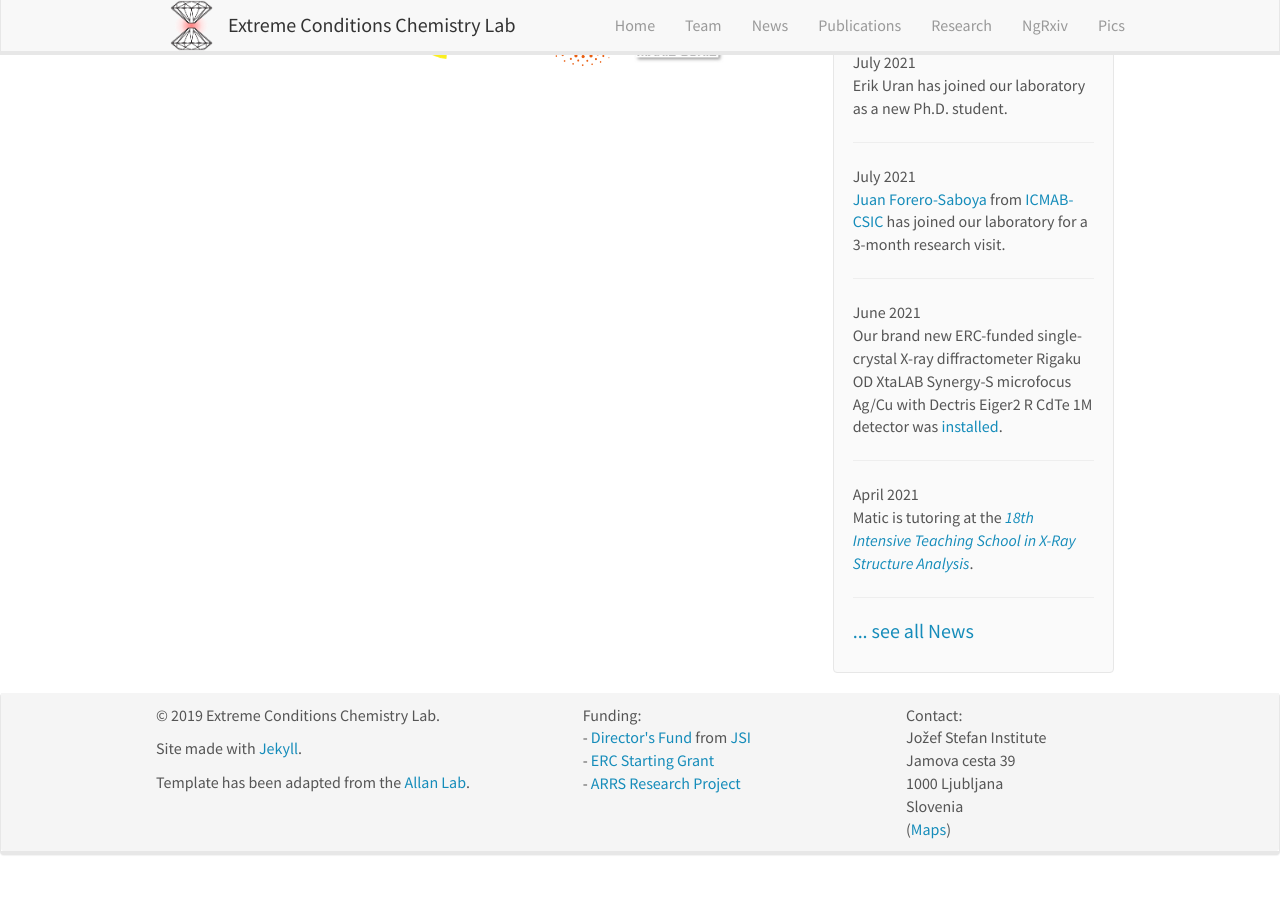
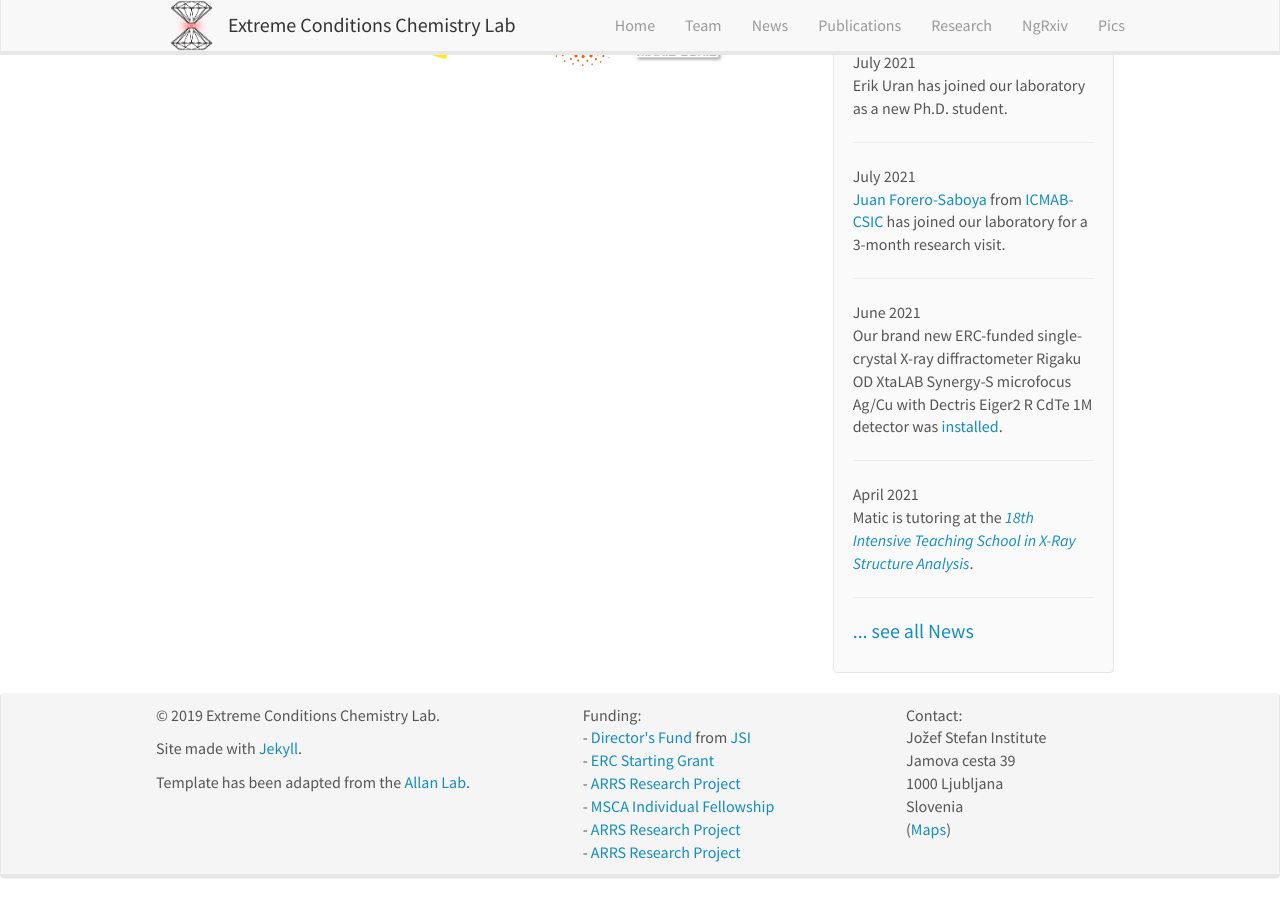
Before and after one commit to eccl-jsi/eccl-jsi.github.io, a Jekyll site: the page built from _pages/home.md, in a window 1280 px wide and 900 px high, scrolled down 856 px. Built offline with Jekyll 4.4.1, drawn with Linux system fonts in a browser that asks for light colours; nearby versions of some CDN libraries; before the commit the page ends 1733 px from its top, so only the background shows below that.

Commit message:
Update footer.html

```diff
--- a/_includes/footer.html
+++ b/_includes/footer.html
@@ -18,6 +18,9 @@
 		  - <a href="https://www.ijs.si/ijsw/Zmagovalci">Director's Fund</a> from <a href="https://www.ijs.si/ijsw/V001/JSI">JSI</a> <br />
 	          - <a href="https://erc.europa.eu/news/StG-recipients-2020">ERC Starting Grant</a> <br />
 		  - <a href="http://www.arrs.si/sl/progproj/rproj/rezultati/20/rezult-razp-rp-2020.asp">ARRS Research Project</a> <br />
+		  - <a href="https://ec.europa.eu/info/funding-tenders/opportunities/portal/screen/opportunities/topic-details/msca-if-2020">MSCA Individual Fellowship</a> <br />
+		  - <a href="http://www.arrs.si/sl/medn/vodilna/rezultati/20/rezult-GACR-20.asp">ARRS Research Project</a> <br />
+	          - <a href="http://www.arrs.si/sl/medn/vodilna/rezultati/21/rezult-NCN-21.asp">ARRS Research Project</a> <br />
 
           	</div>
 		<div class="col-sm-3">
```
